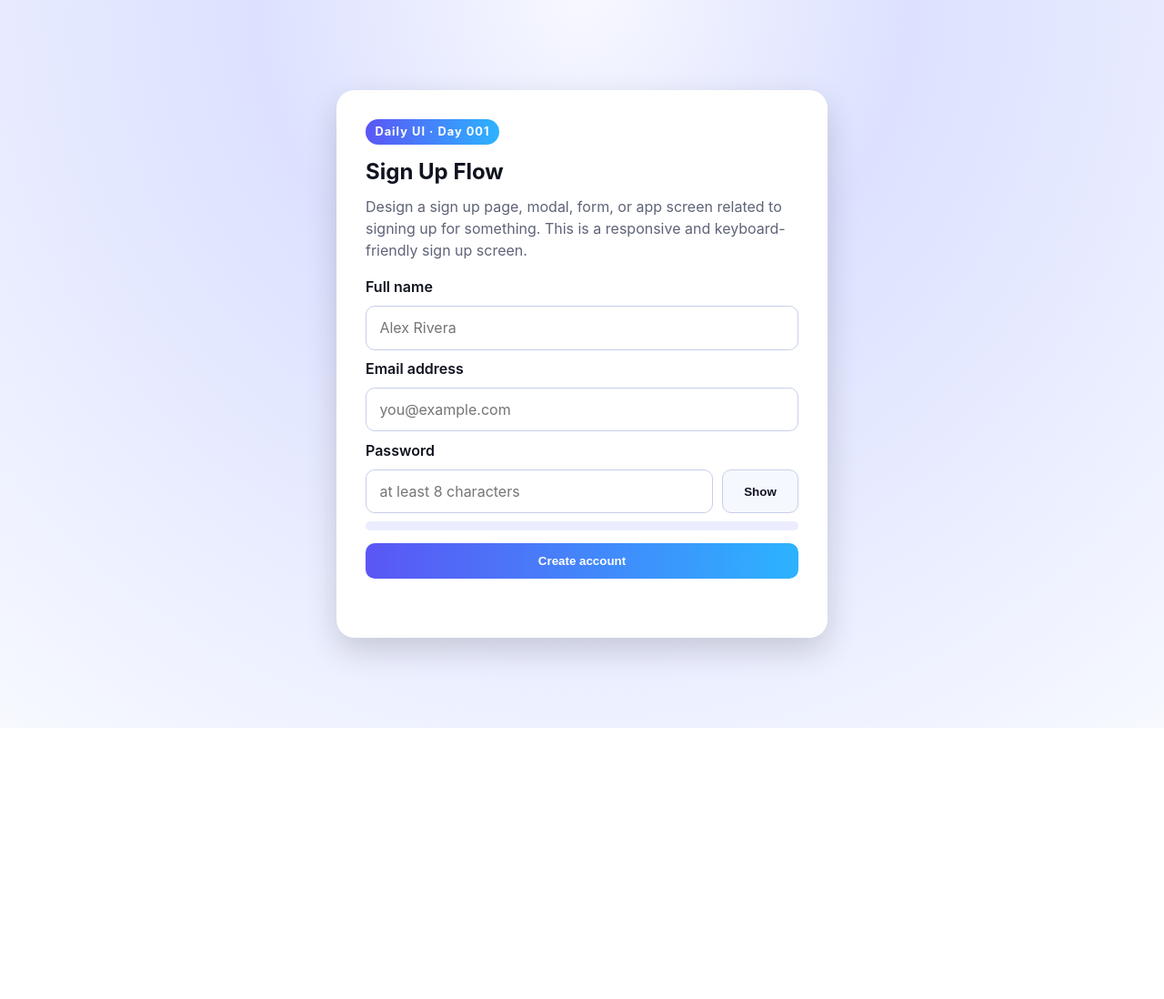
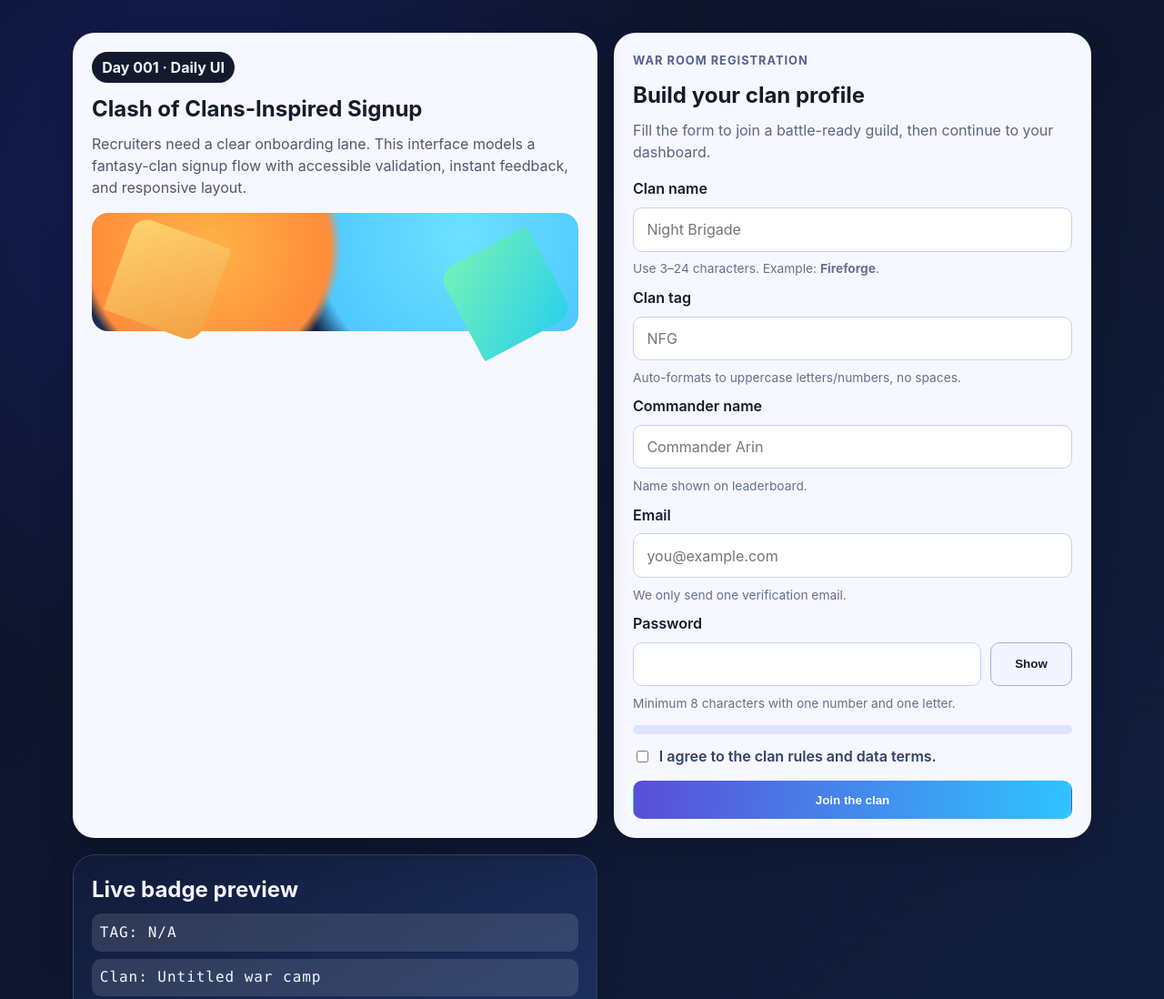
Before and after one commit to m4meeran/100-Days-Design-Challenge, a plain HTML site: page challenges/day-001-sign-up/index.html in a window 1280 px wide. Shown: the top 1098 px of the page at 91% size. Before the commit the page ends 800 px from the top, so only its background shows below. Drawn offline with Linux system fonts and the light colour scheme.

Commit message:
fix(day-001): apply review feedback

```diff
--- a/challenges/day-001-sign-up/index.html
+++ b/challenges/day-001-sign-up/index.html
@@ -3,25 +3,76 @@
 <head>
   <meta charset="UTF-8" />
   <meta name="viewport" content="width=device-width, initial-scale=1.0" />
-  <title>Day 001 - Sign Up</title>
+  <title>Day 001 - Clash-Inspired Clan Signup</title>
   <link rel="stylesheet" href="styles.css" />
 </head>
 <body>
-  <main class="signup-shell">
+  <main class="clan-shell">
+    <section class="hero" aria-labelledby="clan-title">
+      <p class="eyebrow">Day 001 · Daily UI</p>
+      <h1 id="clan-title">Clash of Clans-Inspired Signup</h1>
+      <p>
+        Recruiters need a clear onboarding lane. This interface models a fantasy-clan
+        signup flow with accessible validation, instant feedback, and responsive layout.
+      </p>
+      <div class="banner" role="img" aria-label="Stylized war shield and torch"></div>
+    </section>
+
     <section class="panel" aria-labelledby="signup-title">
-      <div class="badge">Daily UI · Day 001</div>
-      <h1 id="signup-title">Sign Up Flow</h1>
-      <p>
-        Design a sign up page, modal, form, or app screen related to signing up
-        for something. This is a responsive and keyboard-friendly sign up screen.
-      </p>
+      <p class="panel-tag">War Room Registration</p>
+      <h2 id="signup-title">Build your clan profile</h2>
+      <p class="muted">Fill the form to join a battle-ready guild, then continue to your dashboard.</p>
 
       <form id="signupForm" novalidate>
-        <label for="name">Full name</label>
-        <input id="name" name="name" type="text" autocomplete="name" required placeholder="Alex Rivera" />
+        <label for="clanName">Clan name</label>
+        <input
+          id="clanName"
+          name="clanName"
+          type="text"
+          maxlength="24"
+          autocomplete="organization"
+          required
+          placeholder="Night Brigade"
+          aria-describedby="clanNameHelp"
+        />
+        <p id="clanNameHelp" class="help">Use 3–24 characters. Example: <span>Fireforge</span>.</p>
 
-        <label for="email">Email address</label>
-        <input id="email" name="email" type="email" autocomplete="email" required placeholder="you@example.com" />
+        <label for="clanTag">Clan tag</label>
+        <input
+          id="clanTag"
+          name="clanTag"
+          type="text"
+          maxlength="6"
+          autocomplete="off"
+          placeholder="NFG"
+          aria-describedby="clanTagHelp"
+          required
+        />
+        <p id="clanTagHelp" class="help">Auto-formats to uppercase letters/numbers, no spaces.</p>
+
+        <label for="commander">Commander name</label>
+        <input
+          id="commander"
+          name="commander"
+          type="text"
+          autocomplete="name"
+          required
+          placeholder="Commander Arin"
+          aria-describedby="commanderHelp"
+        />
+        <p id="commanderHelp" class="help">Name shown on leaderboard.</p>
+
+        <label for="email">Email</label>
+        <input
+          id="email"
+          name="email"
+          type="email"
+          autocomplete="email"
+          required
+          placeholder="you@example.com"
+          aria-describedby="emailHelp"
+        />
+        <p id="emailHelp" class="help">We only send one verification email.</p>
 
         <label for="password">Password</label>
         <div class="password-row">
@@ -32,47 +83,87 @@
             minlength="8"
             autocomplete="new-password"
             required
-            placeholder="at least 8 characters"
+            aria-describedby="passwordHelp"
           />
           <button type="button" id="togglePassword" aria-controls="password" aria-pressed="false">
             Show
           </button>
         </div>
+        <p id="passwordHelp" class="help">Minimum 8 characters with one number and one letter.</p>
 
-        <div class="progress" role="progressbar" aria-label="Password strength" aria-valuemin="0" aria-valuemax="100" aria-valuenow="0">
+        <div class="strength" role="progressbar" aria-label="Password strength" aria-valuemin="0" aria-valuemax="100" aria-valuenow="0">
           <span id="strengthBar"></span>
         </div>
 
-        <button type="submit" class="primary">Create account</button>
+        <label class="terms">
+          <input id="terms" type="checkbox" required />
+          <span>I agree to the clan rules and data terms.</span>
+        </label>
+
+        <button type="submit" class="primary">Join the clan</button>
       </form>
 
-      <div id="signupStatus" class="status" role="status" aria-live="polite"></div>
+      <output id="signupStatus" role="status" aria-live="polite"></output>
+    </section>
+
+    <section class="preview" aria-live="polite" aria-label="Clan tag preview">
+      <h2>Live badge preview</h2>
+      <p class="tag-preview" id="tagPreview">TAG: </p>
+      <p class="tag-preview" id="clanPreview">Clan: </p>
     </section>
   </main>
 
   <script>
     const form = document.getElementById('signupForm');
     const status = document.getElementById('signupStatus');
+    const email = document.getElementById('email');
+    const toggle = document.getElementById('togglePassword');
     const password = document.getElementById('password');
-    const toggle = document.getElementById('togglePassword');
     const strengthBar = document.getElementById('strengthBar');
-    const strengthWrap = document.querySelector('[role="progressbar"]');
+    const strengthWrap = document.querySelector('.strength[role="progressbar"]');
+    const clanTag = document.getElementById('clanTag');
+    const clanName = document.getElementById('clanName');
+    const commander = document.getElementById('commander');
+    const tagPreview = document.getElementById('tagPreview');
+    const clanPreview = document.getElementById('clanPreview');
+
+    function formatTag(value) {
+      return value
+        .toUpperCase()
+        .replace(/[^A-Z0-9]/g, '')
+        .slice(0, 6);
+    }
 
     function scorePassword(value) {
       let score = 0;
       if (value.length >= 8) score += 30;
       if (/[a-z]/.test(value) && /[A-Z]/.test(value)) score += 25;
-      if (/\d/.test(value)) score += 20;
-      if (/[^A-Za-z0-9]/.test(value)) score += 25;
+      if (/\d/.test(value)) score += 25;
+      if (/[^A-Za-z0-9]/.test(value)) score += 20;
       return Math.min(score, 100);
     }
 
-    password.addEventListener('input', () => {
+    function validateEmail(value) {
+      return /.+@.+\..+/.test(value.trim());
+    }
+
+    function validatePassword(value) {
+      return value.length >= 8 && /[a-zA-Z]/.test(value) && /\d/.test(value);
+    }
+
+    function refreshStrength() {
       const strength = scorePassword(password.value);
       strengthBar.style.width = `${strength}%`;
       strengthWrap.setAttribute('aria-valuenow', String(strength));
-      strengthBar.style.background = strength < 35 ? '#ffb4a9' : strength < 65 ? '#ffd166' : '#9be15d';
-    });
+      strengthBar.style.background = strength < 35 ? '#f6b39a' : strength < 65 ? '#f3d57a' : '#7ee3a7';
+    }
+
+    function refreshPreview() {
+      const normalizedTag = formatTag(clanTag.value);
+      clanTag.value = normalizedTag;
+      tagPreview.textContent = `TAG: ${normalizedTag || 'N/A'}`;
+      clanPreview.textContent = `Clan: ${clanName.value.trim() || 'Untitled war camp'}`;
+    }
 
     toggle.addEventListener('click', () => {
       const shown = password.type === 'text';
@@ -81,25 +172,35 @@
       toggle.setAttribute('aria-pressed', String(!shown));
     });
 
+    clanTag.addEventListener('input', refreshPreview);
+    clanName.addEventListener('input', refreshPreview);
+    password.addEventListener('input', refreshStrength);
+
     form.addEventListener('submit', (event) => {
       event.preventDefault();
-      const email = document.getElementById('email').value.trim();
-      const name = document.getElementById('name').value.trim();
-      const pwd = password.value;
+      status.className = '';
 
-      const validEmail = /.+@.+\..+/.test(email);
-      if (!name || !validEmail || pwd.length < 8) {
+      if (!clanName.value.trim() || !commander.value.trim() || !validateEmail(email.value) || !validatePassword(password.value) || !clanTag.value.trim() || !document.getElementById('terms').checked) {
         status.className = 'status error';
-        status.textContent = 'Please complete the form: name, valid email, and password (8+ chars).';
+        status.textContent = 'Complete all required fields and review the requirements before joining.';
+        return;
+      }
+
+      if (form.reportValidity() === false) {
+        status.className = 'status error';
+        status.textContent = 'One or more entries are not valid. Please correct the marked fields.';
         return;
       }
 
       status.className = 'status success';
-      status.textContent = `Welcome, ${name}. Registration demo validated successfully.`;
+      status.textContent = `Welcome, ${commander.value.trim()}! Your clan ${clanName.value.trim()} is now queued for review.`;
       form.reset();
-      strengthBar.style.width = '0%';
-      strengthWrap.setAttribute('aria-valuenow', '0');
+      refreshStrength();
+      refreshPreview();
     });
+
+    refreshStrength();
+    refreshPreview();
   </script>
 </body>
 </html>
--- a/challenges/day-001-sign-up/styles.css
+++ b/challenges/day-001-sign-up/styles.css
@@ -1,58 +1,125 @@
-* { box-sizing: border-box; }
+* {
+  box-sizing: border-box;
+}
 
 :root {
-  color-scheme: light;
-  --bg: #0f1226;
-  --panel: #ffffff;
-  --text: #10131f;
-  --muted: #5e6378;
-  --brand: #5b56f5;
-  --brand-2: #2cb3ff;
+  --bg: #0c1122;
+  --card: #f7f8ff;
+  --text: #141b2d;
+  --muted: #4f5870;
+  --line: #c9d0ea;
+  --brand: #5a4dd8;
+  --brand-soft: #2fc4ff;
+  --ok: #0f7f5a;
+  --err: #a12f37;
+  --radius-lg: 24px;
 }
 
 body {
   margin: 0;
   font-family: Inter, system-ui, -apple-system, Segoe UI, Roboto, sans-serif;
   min-height: 100vh;
-  background: radial-gradient(circle at top, #f7f8ff 0%, #dce1ff 35%, #f7f9ff 100%);
+  background: radial-gradient(circle at 15% 15%, #3246ff33 0, transparent 40%),
+    linear-gradient(140deg, #0b1126, #0f1730 50%, #101f3f);
   color: var(--text);
   line-height: 1.5;
 }
 
-.signup-shell {
+.clan-shell {
+  width: min(1120px, 95%);
+  margin: 2.25rem auto;
   display: grid;
-  place-items: center;
-  min-height: 100vh;
-  padding: 1.25rem;
+  gap: 1.1rem;
+  grid-template-columns: 1.1fr 1fr;
 }
 
-.panel {
-  width: min(540px, 100%);
-  background: var(--panel);
-  border-radius: 20px;
-  box-shadow: 0 14px 35px rgba(0, 0, 0, 0.16);
-  padding: 2rem;
+.hero,
+.panel,
+.preview {
+  background: var(--card);
+  border: 1px solid #ffffff1f;
+  border-radius: var(--radius-lg);
+  padding: 1.25rem;
+  box-shadow: 0 14px 36px #0000002c;
 }
 
-.badge {
-  display: inline-block;
-  font-size: 0.8rem;
-  letter-spacing: 0.08em;
-  color: #fff;
-  background: linear-gradient(90deg, var(--brand), var(--brand-2));
-  padding: 0.3rem 0.65rem;
-  border-radius: 999px;
-  margin-bottom: 0.75rem;
-  font-weight: 700;
+.hero {
+  min-height: 280px;
+  position: relative;
+  overflow: hidden;
 }
 
-h1 {
-  margin: 0 0 0.5rem;
+.eyebrow {
+  margin: 0;
+  color: #f1f3ff;
+  font-weight: 700;
+  background: #131a2e;
+  width: fit-content;
+  border-radius: 999px;
+  padding: 0.3rem 0.7rem;
+}
+
+h1,
+h2 {
+  margin: 0.7rem 0 0.5rem;
 }
 
 p {
   margin-top: 0;
+  margin-bottom: 1rem;
   color: var(--muted);
+}
+
+.muted {
+  color: #5c6680;
+}
+
+.banner {
+  margin-top: 1rem;
+  height: 130px;
+  width: 100%;
+  border-radius: 18px;
+  background:
+    radial-gradient(circle at 24% 30%, #ffb347 0, #ff8c3a 32%, transparent 35%),
+    radial-gradient(circle at 76% 20%, #6de1ff 0, #4fc8ff 38%, transparent 45%),
+    linear-gradient(135deg, #1f2f58, #101b3d);
+  position: relative;
+}
+
+.banner::before,
+.banner::after {
+  content: '';
+  position: absolute;
+  inset: auto;
+  width: 110px;
+  height: 110px;
+  border-radius: 18px 2px 18px 2px;
+  background: linear-gradient(145deg, #ffd36f, #f39f44);
+  transform: rotate(20deg);
+  top: 18px;
+  left: 28px;
+}
+
+.banner::after {
+  background: linear-gradient(145deg, #74f2b7, #2ad1ea);
+  transform: rotate(-28deg);
+  left: auto;
+  right: 25px;
+  top: 34px;
+}
+
+.panel {
+  display: flex;
+  flex-direction: column;
+}
+
+.panel-tag {
+  margin: 0;
+  font-size: 0.8rem;
+  letter-spacing: 0.08em;
+  text-transform: uppercase;
+  color: #556190;
+  font-weight: 700;
 }
 
 form {
@@ -64,12 +131,14 @@ label {
   font-weight: 600;
 }
 
-input {
+input,
+textarea {
   width: 100%;
   padding: 0.7rem 0.9rem;
-  border: 1px solid #c8cee8;
+  border: 1px solid var(--line);
   border-radius: 10px;
   font: inherit;
+  background: #fff;
 }
 
 .password-row {
@@ -81,29 +150,43 @@ input {
   flex: 1;
 }
 
+.password-row button,
+.primary {
+  border: 1px solid #a5afe0;
+  background: #f2f4ff;
+  color: var(--text);
+  border-radius: 10px;
+  font-weight: 700;
+  cursor: pointer;
+}
+
 .password-row button {
-  width: 84px;
-  border: 1px solid #c8cee8;
-  border-radius: 10px;
-  background: #f6f8ff;
-  color: var(--text);
+  width: 90px;
+}
+
+.primary {
+  border-color: transparent;
+  background: linear-gradient(95deg, var(--brand), var(--brand-soft));
+  color: #fff;
+  padding: 0.78rem 1rem;
+  margin-top: 0.4rem;
+}
+
+.help {
+  margin: 0;
+  color: #66718e;
+  font-size: 0.86rem;
+}
+
+.help span {
   font-weight: 700;
 }
 
-.primary {
-  border: 0;
-  background: linear-gradient(90deg, var(--brand), var(--brand-2));
-  color: white;
-  border-radius: 10px;
-  padding: 0.75rem 1rem;
-  font-weight: 700;
+.strength {
   margin-top: 0.3rem;
-}
-
-.progress {
   height: 10px;
   border-radius: 999px;
-  background: #ebecff;
+  background: #dde3ff;
   overflow: hidden;
 }
 
@@ -114,30 +197,86 @@ input {
   transition: width 0.2s ease, background 0.2s ease;
 }
 
+.terms {
+  display: flex;
+  gap: 0.55rem;
+  align-items: center;
+  margin: 0;
+  color: #304067;
+  margin-top: 0.2rem;
+}
+
+.terms input {
+  width: auto;
+}
+
+.preview {
+  background: linear-gradient(150deg, #111b39, #1c305f);
+  color: #ebedff;
+}
+
+.preview h2 {
+  margin: 0;
+  color: #f1f4ff;
+}
+
+.preview .tag-preview {
+  margin: 0.5rem 0;
+  background: #ffffff1f;
+  border-radius: 10px;
+  padding: 0.55rem;
+  color: #f5f8ff;
+  font-family: ui-monospace, SFMono-Regular, Menlo, Consolas, monospace;
+  letter-spacing: 0.06em;
+}
+
 .status {
   margin-top: 0.8rem;
-  min-height: 1.3rem;
+  min-height: 1.45rem;
   border-radius: 8px;
   padding: 0.55rem;
+  font-size: 0.95rem;
 }
 
 .error {
-  background: #fff2f0;
-  color: #a61d24;
+  background: #ffe1df;
+  color: var(--err);
 }
 
 .success {
-  background: #f0fff4;
-  color: #0f7a3a;
+  background: #dff4e8;
+  color: var(--ok);
 }
 
 button {
   cursor: pointer;
 }
 
-@media (max-width: 520px) {
-  .panel {
-    border-radius: 14px;
-    padding: 1.3rem;
+button:focus-visible,
+input:focus-visible,
+textarea:focus-visible {
+  outline: 3px solid #7f87f0;
+  outline-offset: 2px;
+}
+
+@media (max-width: 900px) {
+  .clan-shell {
+    grid-template-columns: 1fr;
+    margin-top: 1.2rem;
   }
 }
+
+@media (max-width: 520px) {
+  .hero,
+  .panel,
+  .preview {
+    border-radius: 16px;
+    padding: 1rem;
+  }
+
+  .banner::before,
+  .banner::after {
+    width: 88px;
+    height: 88px;
+  }
+}
```
Also changed, not shown: 1 other file.
